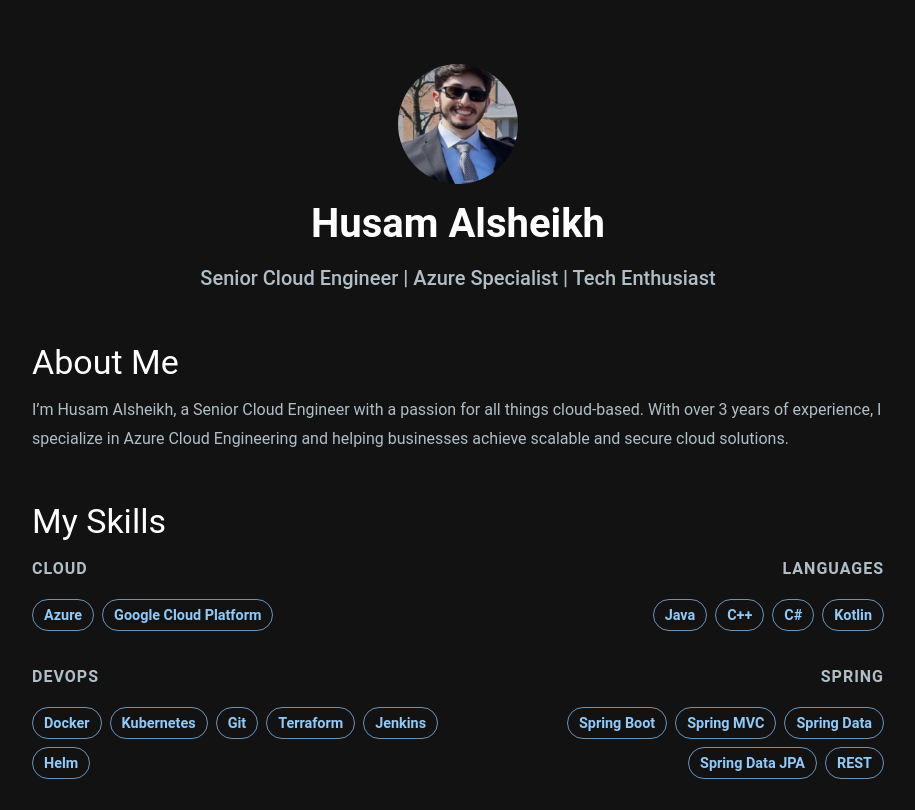
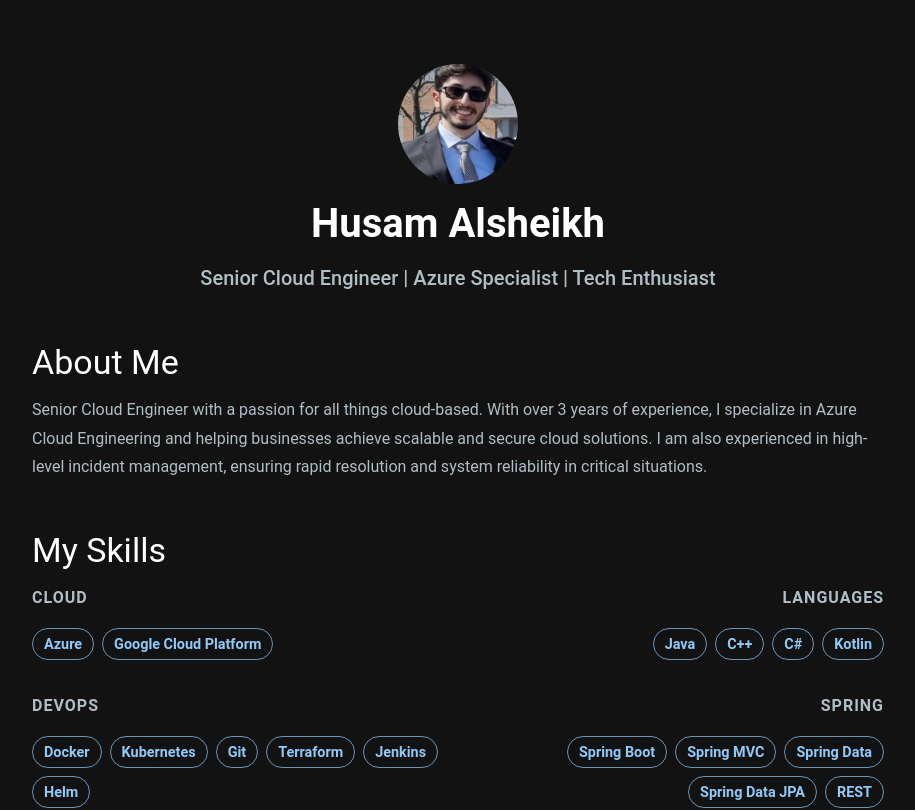
Before and after one commit to alsheikhhusam/PortfolioProject, a Next.js app in the folder my-portfolio/: page /about in a window 1280 px wide. Shown: the top 810 px of the page, without its empty margins (182-1097 px from the left). Built offline with nearby package versions, Linux system fonts and the light colour scheme.

Commit message:
Update about.js

```diff
--- a/my-portfolio/pages/about.js
+++ b/my-portfolio/pages/about.js
@@ -180,9 +180,9 @@ export default function About() {
                 About Me
             </Typography>
             <Typography variant="body1" color="text.secondary" sx={{ lineHeight: 1.8 }}>
-                I’m Husam Alsheikh, a Senior Cloud Engineer with a passion for all things cloud-based. With over 3
+                Senior Cloud Engineer with a passion for all things cloud-based. With over 3
                 years of experience, I specialize in Azure Cloud Engineering and helping businesses achieve scalable
-                and secure cloud solutions.
+                and secure cloud solutions. I am also experienced in high-level incident management, ensuring rapid resolution and system reliability in critical situations.
             </Typography>
         </Box>
 
```
